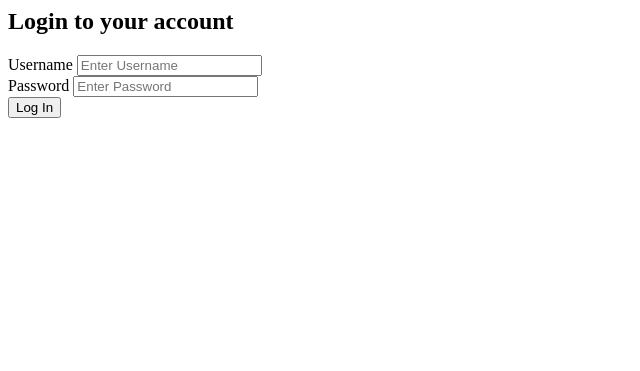
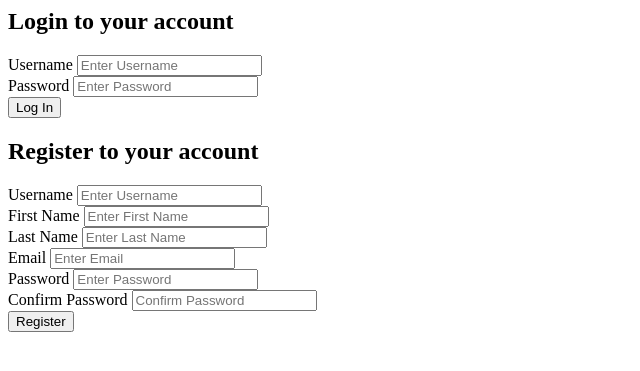
Before and after one commit to lau-willis/Musify, a PHP site: page /register.php in a window 1280 px wide. Shown: the top 371 px of the page, without its empty margins (0-640 px from the left). Run offline with PHP 8.4, Linux system fonts and the light colour scheme.

Commit message:
working on user auth. added Account class

```diff
--- /dev/null
+++ b/includes/classes/Account.php
@@ -0,0 +1,80 @@
+<?php
+
+class Account{
+	private $errorArray;
+	public function __construct(){
+		$this->errorArray = [];
+	}
+		public function register($un, $fn, $ln, $em, $pass, $confirmPass){
+				$this->validateUsername($un);
+				$this->validateFirstname($fn);
+				$this->validateLastname($ln);
+				$this->validateEmail($em);
+				$this->validatePasswords($pass, $confirmPass);
+
+				if(empty($this->errorArray)){
+					//if the error array is empty we can start inserting into db.
+					return true;
+				}else{
+					return false;
+				}
+		}
+
+		public function getError($error){
+			if(!in_array($error, $this->errorArray)){
+				$error = "";
+			}
+
+			return "<span class='errorMessage'>$error</span>";
+		}
+
+		private function validateUsername($un){
+			if(strlen($un) > 25 || strlen($un) < 5){
+				array_push($this->errorArray, Constants::$usernameCharacters);
+				return;
+			}
+			//TODO: check if username exists
+		}
+
+		private function validateFirstname($fn){
+			if(strlen($fn) > 25 || strlen($fn) < 2){
+				array_push($this->errorArray, Constants::$firstnameCharacters);
+				return;
+			}
+		}
+
+		private function validateLastname($ln){
+			if(strlen($ln) > 25 || strlen($ln) < 2){
+				array_push($this->errorArray, Constants::$lastnameCharacters);
+				return;
+			}
+		}
+
+		private function validateEmail($em){
+			if(!filter_var($em, FILTER_VALIDATE_EMAIL)){
+				array_push($this->errorArray, Constants::$emailInvalid);
+				return;
+			}
+
+			//TODO: Check if username hasnt already been used;
+		}
+
+		private function validatePasswords($pass, $confirmPass){
+			if($pass != $confirmPass){
+				array_push($this->errorArray, Constants::$passwordsDoNotMatch);
+				return;
+			}
+
+			if(preg_match('/[^A-Za-z0-9]/', $pass)){
+				array_push($this->errorArray, Constants::$passwordNotAlphaNumberic);
+				return;
+			}
+
+			if(strlen($pass) > 30 || strlen($pass) < 5){
+				array_push($this->errorArray, Constants::$passwordCharacters);
+				return;
+			}
+		}
+}
+
+?>
--- /dev/null
+++ b/includes/classes/Constants.php
@@ -0,0 +1,11 @@
+<?php
+	class Constants{
+		public static $passwordsDoNotMatch = "Your passwords must match";
+		public static $passwordNotAlphaNumberic = "Your password can only contain numbers and letters";
+		public static $passwordCharacters = "Your password must be between 5 - 30 characters";
+		public static $emailInvalid = "Email is invalid";
+		public static $lastnameCharacters = "Your lastname must be between 2 - 25 characters";
+		public static $firstnameCharacters = "Your firstname must be between 2 - 25 characters";
+		public static $usernameCharacters = "Your username must be between 5 - 25 characters";
+	}
+?>
--- /dev/null
+++ b/includes/handlers/login-handler.php
@@ -0,0 +1,5 @@
+<?php
+	if(isset($_POST['loginButton'])){
+
+	}
+?>
--- /dev/null
+++ b/includes/handlers/register-handler.php
@@ -0,0 +1,32 @@
+<?php
+
+function sanitizeFormString($inputText){
+	$inputText = strip_tags($inputText);
+	$inputText = str_replace(" ", "", $inputText);
+	//$inputText = ucfirst(strtolower($inputText)); ucfirst() takes the first letter in string and caps it
+	return $inputText;
+}
+
+function sanitizeFormPassword($inputText){
+	$inputText = strip_tags($inputText);
+	return $inputText;
+}
+
+
+if(isset($_POST['registerButton'])){
+	$username = sanitizeFormString($_POST['username']);
+	$firstname = sanitizeFormString($_POST['firstname']);
+	$lastname = sanitizeFormString($_POST['lastname']);
+	$email = sanitizeFormString($_POST['email']);
+	$password = sanitizeFormPassword($_POST['password']);
+	$confirmPassword = sanitizeFormPassword($_POST['confirmPassword']);
+
+	$wasSuccessful = $account->register($username, $firstname, $lastname, $email, $password, $confirmPassword);
+	if($wasSuccessful){
+		header("Location: index.php");
+	}
+}
+
+
+
+?>
--- a/index.php
+++ b/index.php
@@ -6,6 +6,6 @@
         <title></title>
     </head>
     <body>
-
+		Starting Page
     </body>
 </html>
--- a/register.php
+++ b/register.php
@@ -1,3 +1,19 @@
+<?php include "includes/classes/Account.php";
+	  include "includes/classes/Constants.php";
+
+	  $account = new Account();
+
+	  include "includes/handlers/register-handler.php";
+	  include "includes/handlers/login-handler.php";
+
+	  function getInputValue($name){
+	  	if(isset($_POST[$name])){
+	  		echo $_POST[$name];
+	 	 }
+	}
+
+?>
+
 <html class="no-js" lang="">
     <head>
         <meta charset="utf-8">
@@ -18,6 +34,41 @@
 					</div>
 					<button type="submit" name="loginButton">Log In</button>
 			</form>
+			<form action="register.php" id="registerForm" method="POST">
+				<h2>Register to your account</h2>
+					<div>
+						<?php echo $account->getError(Constants::$usernameCharacters); ?>
+						<label for="username">Username</label>
+						<input type="text" id="username" name="username" placeholder="Enter Username" required value="<?php getInputValue('username'); ?>">
+					</div>
+					<div>
+						<?php echo $account->getError(Constants::$firstnameCharacters); ?>
+						<label for="firstname">First Name</label>
+						<input type="text" id="firstname" name="firstname" placeholder="Enter First Name" required value="<?php getInputValue('firstname'); ?>">
+					</div>
+					<div>
+						<?php echo $account->getError(Constants::$lastnameCharacters); ?>
+						<label for="lastname">Last Name</label>
+						<input type="text" id="lastname" name="lastname" placeholder="Enter Last Name" required value="<?php getInputValue('lastname'); ?>">
+					</div>
+					<div>
+						<?php echo $account->getError(Constants::$emailInvalid); ?>
+						<label for="email">Email</label>
+						<input type="email" id="email" name="email" placeholder="Enter Email" required value="<?php getInputValue('email'); ?>">
+					</div>
+					<div>
+						<?php echo $account->getError(Constants::$passwordsDoNotMatch); ?>
+						<?php echo $account->getError(Constants::$passwordNotAlphaNumberic); ?>
+						<?php echo $account->getError(Constants::$passwordCharacters); ?>
+						<label for="registerPassword">Password</label>
+						<input type="password" id="password" name="password" placeholder="Enter Password" required>
+					</div>
+					<div>
+						<label for="confirmPassword">Confirm Password</label>
+						<input type="password" id="confirmPassword" name="confirmPassword" placeholder="Confirm Password" required>
+					</div>
+					<button type="submit" name="registerButton">Register</button>
+			</form>
 		</div>
     </body>
 </html>
```
